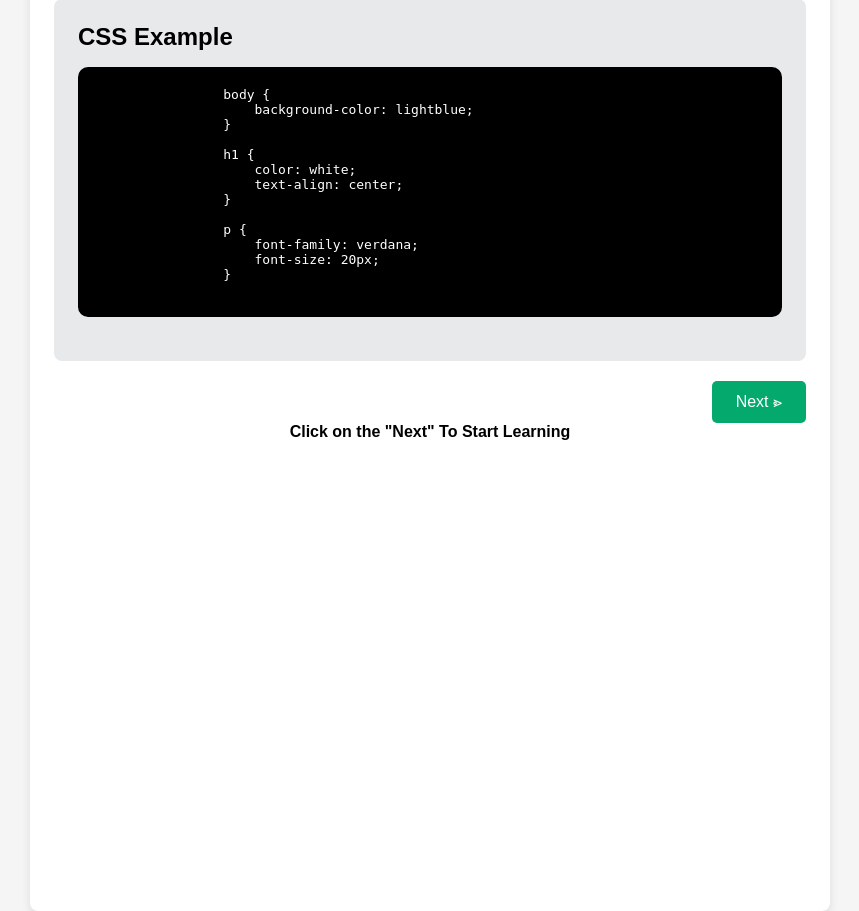
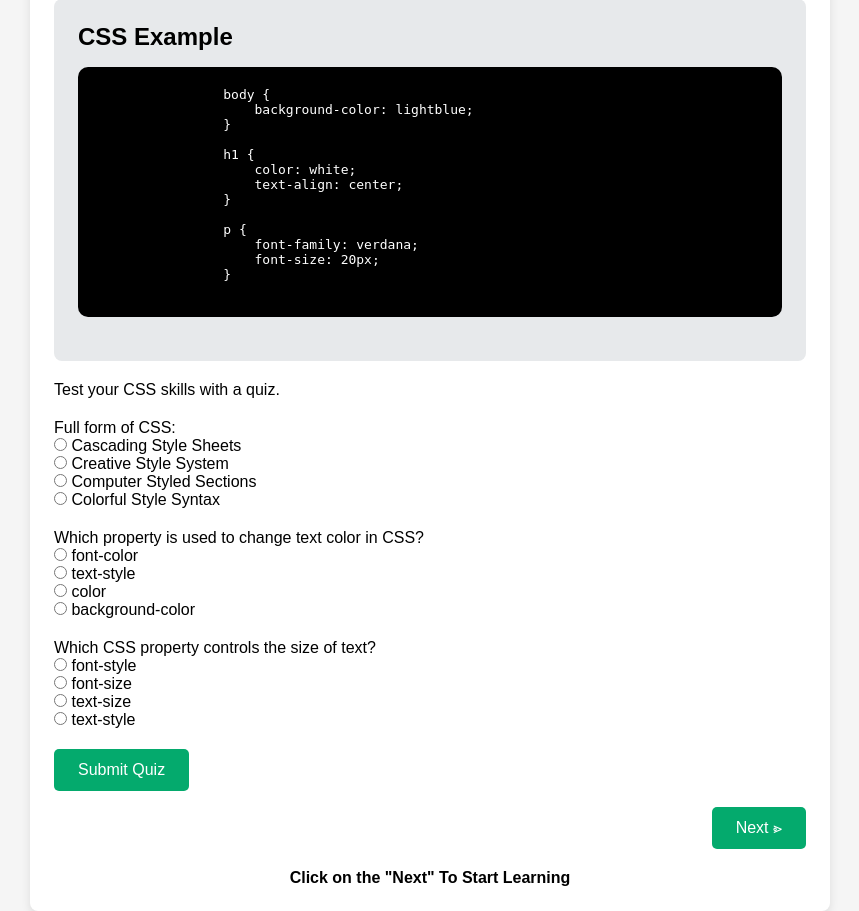
Before and after one commit to ajmal-uk/cet-mca-labs, a PHP site: page /program6/home.html in a window 1280 px wide. Shown: the part 448-1359 px from the top of the page, without its empty margins (210-1069 px from the left). Run offline with PHP 8.4, Linux system fonts and the light colour scheme.

Commit message:
w3c shool2

```diff
--- a/WEB/program6/home.html
+++ b/WEB/program6/home.html
@@ -88,7 +88,6 @@
       font-size: 1rem;
       cursor: pointer;
       text-decoration: none;
-      transition: background-color 0.3s ease;
     }
 
     .learn-button:hover {
@@ -110,13 +109,30 @@
       font-size: 1rem;
       cursor: pointer;
       text-decoration: none;
-      transition: background-color 0.3s ease;
+      margin-bottom: 20px;
     }
 
 
     .next-button:hover {
       background-color: #038e5a;
     }
+
+    .submit{
+      display: inline-block;
+      padding: 0.75rem 1.5rem;
+      background-color: #04aa6d;
+      color: white;
+      border: none;
+      border-radius: 5px;
+      font-size: 1rem;
+      cursor: pointer;
+      text-decoration: none;
+    }
+
+    .submit:hover {
+      background-color: #038e5a;
+    }
+
 
     @media screen and (max-width: 480px) {
       .container {
@@ -167,8 +183,57 @@
                 }
             </pre>
         </div>
+    </section>
 
-    </section>
+    <p>Test your CSS skills with a quiz.</p>
+
+    <form>
+        <p style="margin-top:20px;">Full form of CSS:</p>
+
+        <input type="radio" name="q1" id="q1a" value="a">
+        <label for="q1a">Cascading Style Sheets</label><br>
+
+        <input type="radio" name="q1" id="q1b" value="b">
+        <label for="q1b">Creative Style System</label><br>
+
+        <input type="radio" name="q1" id="q1c" value="c">
+        <label for="q1c">Computer Styled Sections</label><br>
+
+        <input type="radio" name="q1" id="q1d" value="d">
+        <label for="q1d">Colorful Style Syntax</label><br>
+
+        <p style="margin-top:20px;">Which property is used to change text color in CSS?</p>
+
+        <input type="radio" name="q2" id="q2a" value="a">
+        <label for="q2a">font-color</label><br>
+
+        <input type="radio" name="q2" id="q2b" value="b">
+        <label for="q2b">text-style</label><br>
+
+        <input type="radio" name="q2" id="q2c" value="c">
+        <label for="q2c">color</label><br>
+
+        <input type="radio" name="q2" id="q2d" value="d">
+        <label for="q2d">background-color</label><br>
+
+        <p style="margin-top:20px;">Which CSS property controls the size of text?</p>
+
+        <input type="radio" name="q3" id="q3a" value="a">
+        <label for="q3a">font-style</label><br>
+
+        <input type="radio" name="q3" id="q3b" value="b">
+        <label for="q3b">font-size</label><br>
+
+        <input type="radio" name="q3" id="q3c" value="c">
+        <label for="q3c">text-size</label><br>
+
+        <input type="radio" name="q3" id="q3d" value="d">
+        <label for="q3d">text-style</label><br>
+
+        <p style="margin-top:20px;">
+            <button type="submit" class="submit">Submit Quiz</button>
+        </p>
+    </form>
     <div class="button-container">
         <a href="intro.html" class="next-button">Next &gtcir; </a>
     </div>
```
Also changed, not shown: WEB/program6.html (+7 -31 lines), WEB/program6/intro.html (+10 -7 lines), WEB/program6/other.html (added, +12 -0 lines), WEB/static/css/program6.css (+10 -43 lines).
